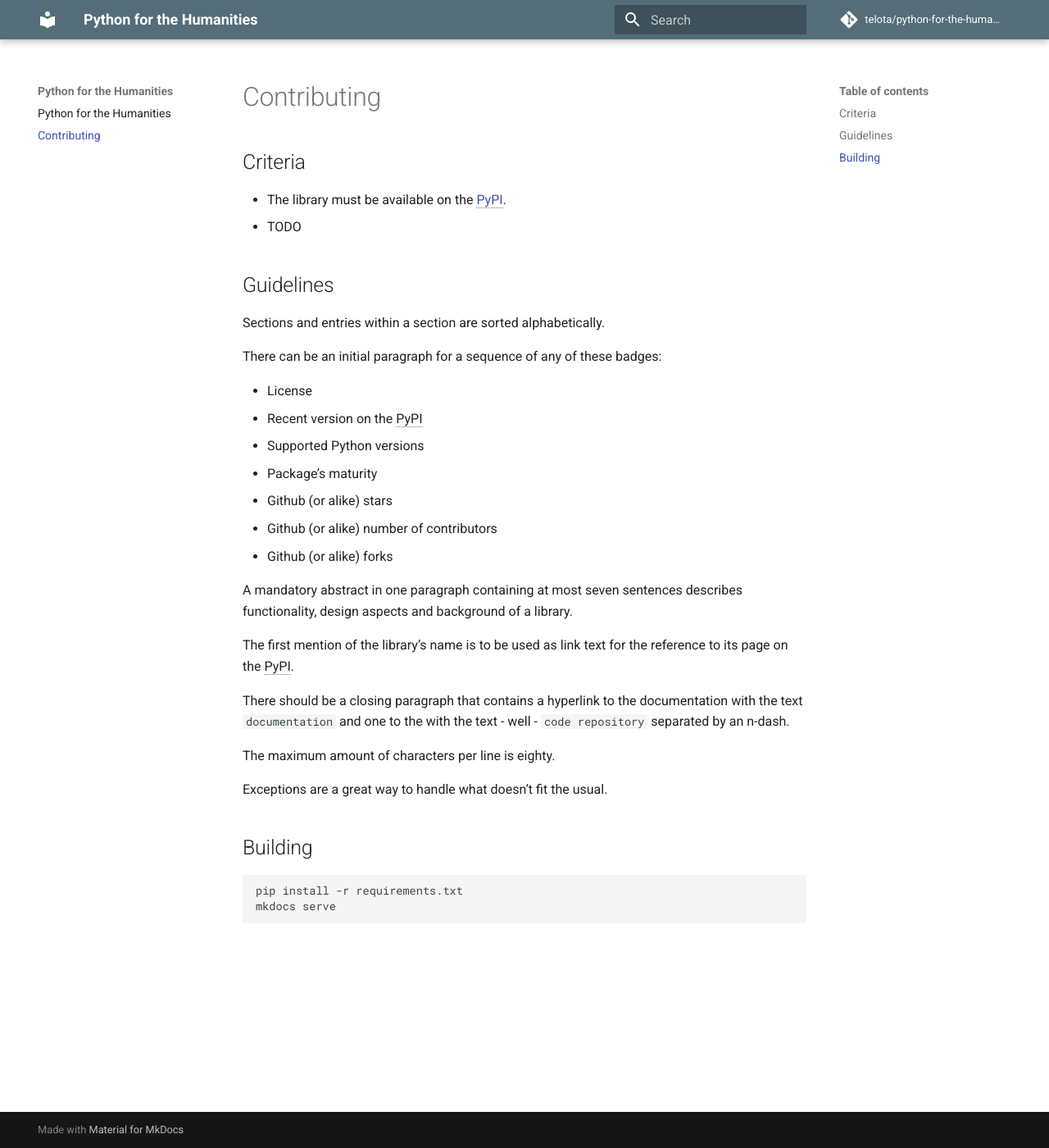
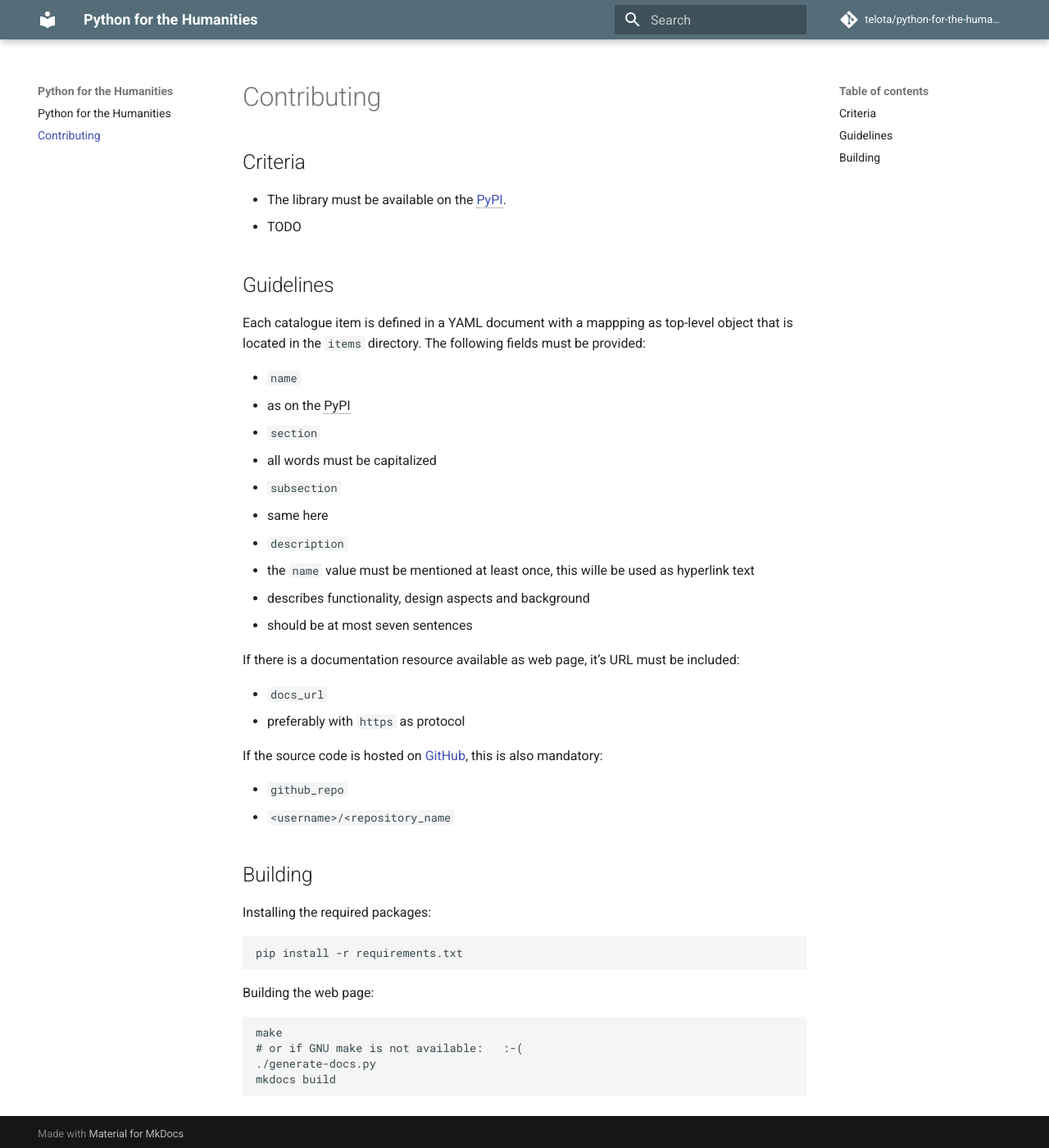
Before and after one commit to telota/python-for-the-humanities, an MkDocs documentation site: the page built from docs/contributing.md, in a window 1280 px wide and 1400 px high. Shown: the whole window at 82% size. Built offline with MkDocs 1.6.1 and Material for MkDocs 9.7.7, drawn with Linux system fonts in a browser that asks for light colours; comment, search, counter and statistics services are not loaded.

Commit message:
Moves catalogue items to yaml files

````diff
--- a/docs/contributing.md
+++ b/docs/contributing.md
@@ -8,39 +8,48 @@
 
 ## Guidelines
 
-Sections and entries within a section are sorted alphabetically.
+Each catalogue item is defined in a YAML document with a mappping as top-level
+object that is located in the `items` directory. The following fields must be
+provided:
 
-There can be an initial paragraph for a sequence of any of these badges:
+- `name`
+  - as on the PyPI
+- `section`
+  - all words must be capitalized
+- `subsection`
+  - same here
+- `description`
+  - the `name` value must be mentioned at least once, this wille be used as
+    hyperlink text
+  - describes functionality, design aspects and background
+  - should be at most seven sentences
 
-- License
-- Recent version on the PyPI
-- Supported Python versions
-- Package's maturity
-- Github (or alike) stars
-- Github (or alike) number of contributors
-- Github (or alike) forks
 
-A mandatory abstract in one paragraph containing at most seven sentences
-describes functionality, design aspects and background of a library.
+If there is a documentation resource available as web page, it's URL must
+be included:
 
-The first mention of the library's name is to be used as link text for the
-reference to its page on the PyPI.
+- `docs_url`
+  - preferably with `https` as protocol
 
-There should be a closing paragraph that contains a hyperlink to the
-documentation with the text `documentation` and one to the  with the text
-- well - `code repository` separated by an n-dash.
+If the source code is hosted on [GitHub](https://github.com), this is also
+mandatory:
 
-The maximum amount of characters per line is eighty.
-
-Exceptions are a great way to handle what doesn't fit the usual.
+- `github_repo`
+  - `<username>/<repository_name`
 
 
 ## Building
 
-```shell
-pip install -r requirements.txt
-mkdocs serve
-```
+Installing the required packages:
+
+    pip install -r requirements.txt
+
+Building the web page:
+
+    make
+    # or if GNU make is not available:   :-(
+    ./generate-docs.py
+    mkdocs build
 
 
 *[PyPI]: Python Package Index
--- a/mkdocs.yml
+++ b/mkdocs.yml
@@ -1,9 +1,8 @@
 site_name: Python for the Humanities
-site_description: A community-curate catalogue of Python modules that are notably useful for the Digital Humanities.
+site_description: A community-curated catalogue of Python modules that are notably useful for the Digital Humanities.
 
 repo_name: telota/python-for-the-humanities
 repo_url: https://github.com/telota/python-for-the-humanities
-edit_uri: edit/master/docs/
 
 theme: material
 markdown_extensions:
--- a/requirements.txt
+++ b/requirements.txt
@@ -1,2 +1,3 @@
 mkdocs
 mkdocs-material
+pyyaml
````
Also changed, not shown: docs/index.md (+20 -15 lines), generate-docs.py (added, +105 -0 lines), 2 other files.
